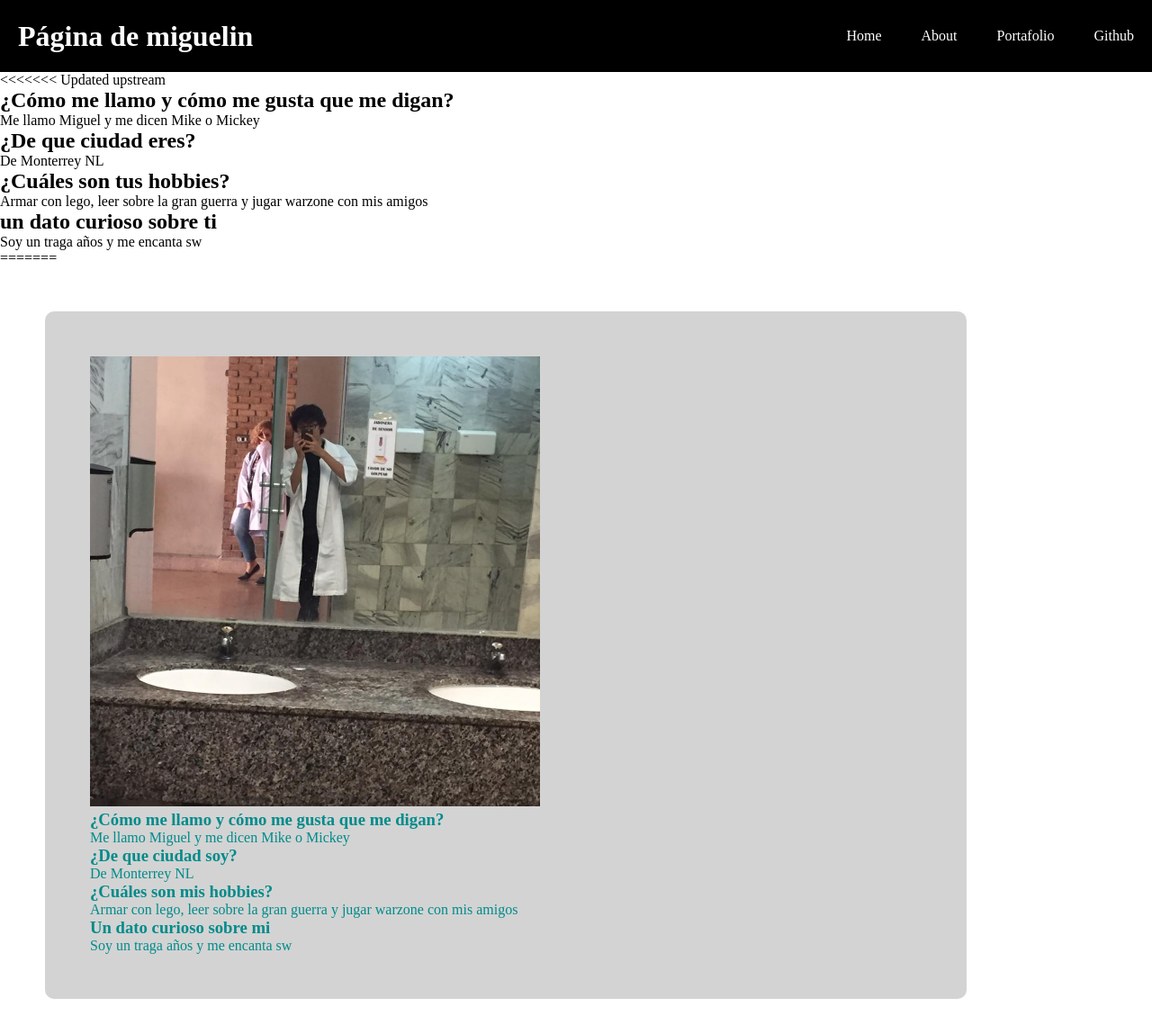
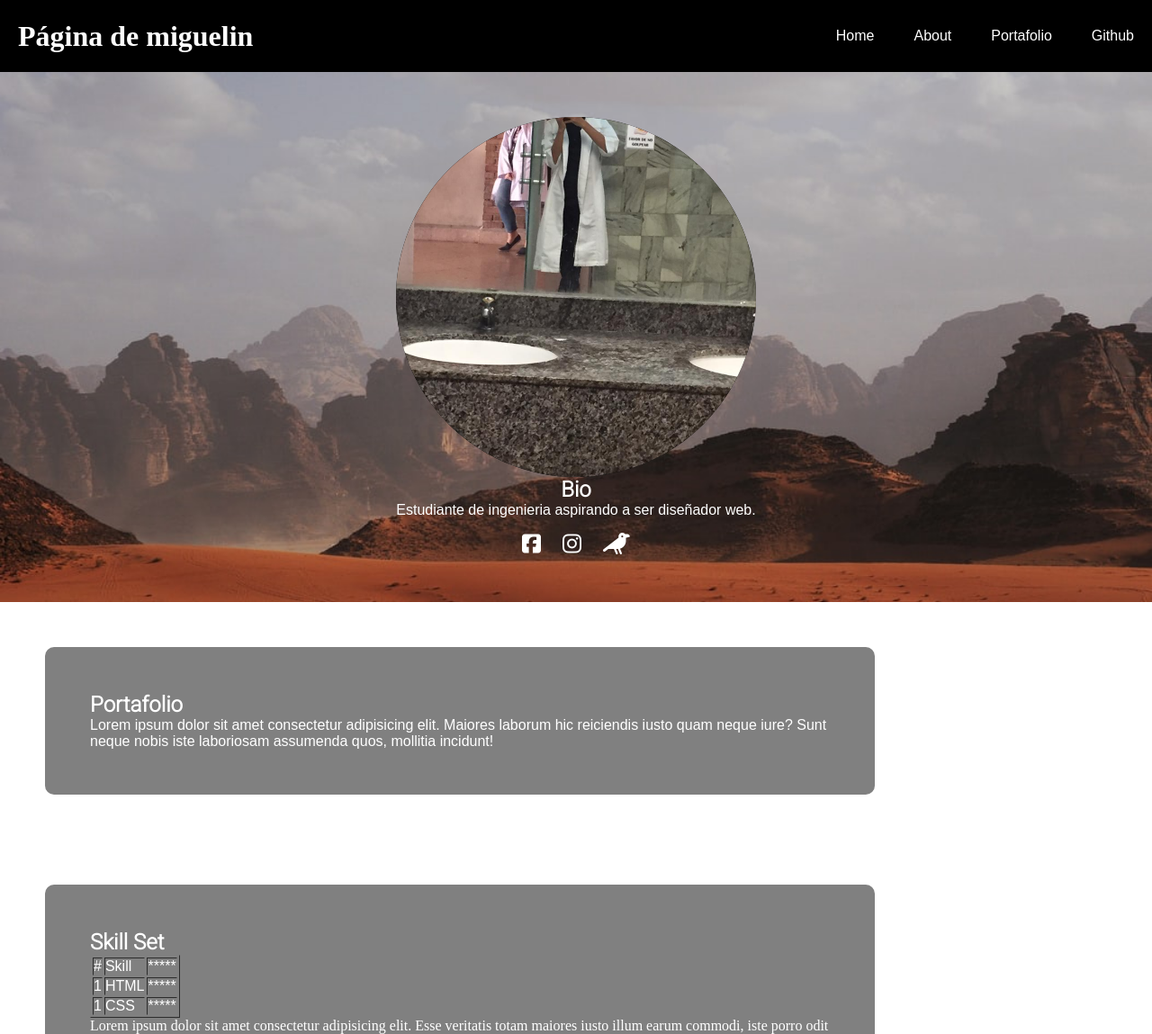
Before and after one commit to WhitishSine8/Practica-1, a plain HTML site: page index.html in a window 1280 px wide. Shown: the top 1149 px of the page at 90% size. Drawn offline with Linux system fonts and the light colour scheme.

Commit message:
Cambios del viernes

```diff
--- a/Assets/CSS/StyleSheet.css
+++ b/Assets/CSS/StyleSheet.css
@@ -1,12 +1,40 @@
+@import url('https://fonts.googleapis.com/css2?family=Roboto:wght@300&display=swap');
 * {
     padding: 0;
     margin: 0;
     box-sizing: border-box;
 }
+
+
+/*
+Styles {
+    font-family: 'Brygada 1918', serif;
+    font-family: 'Roboto', sans-serif;
+}
+*/
+
+
 /*Afectando a la etiqueta*/
 
 html {
     scroll-behavior: smooth;
+}
+
+h1 {
+    font-family: 'Brygada 1918', serif;
+}
+
+h2,
+h3,
+h4 {
+    font-family: 'Roboto', sans-serif;
+}
+
+p,
+a,
+table {
+    font-family: "Oswald", sans-serif;
+    color: white;
 }
 
 header {
@@ -17,7 +45,7 @@
     flex-direction: row;
     justify-content: space-between;
     align-items: center;
-        padding-left: 20px
+    padding-left: 20px;
 }
 
 nav {
@@ -54,11 +82,98 @@
     width: 80%;
     height: auto;
     background-color: #FFFFFF;
-        color: rgb(0, 139, 139);
+    color: white;
     padding: 50px;
     margin: 50px;
-        background-color: lightgray;
+    background-color: grey;
     border-radius: 10px;
 }
+
+
 /*Afectando a la clase*/
+
+
 /*Afectando ID*/
+
+#wellcome {
+    width: 100%;
+    margin: 0;
+    border-radius: 0;
+    background-image: url(../IMG/mars.jpg);
+    background-size: cover;
+    background-repeat: no-repeat;
+    background-position: center;
+    display: flex;
+    flex-direction: column;
+    justify-content: flex-end;
+    align-items: center;
+    text-align: center;
+    background-position: center;
+}
+
+#aboutMe {
+    display: flex;
+    flex-direction: column;
+    justify-content: center;
+    align-items: center;
+    text-align: center;
+}
+
+#bio {
+    margin: 25px;
+}
+
+#profilePic {
+    width: 400px;
+    height: 400px;
+    background-color: black;
+    background-image: url();
+    background-attachment: fixed;
+    background-repeat: no-repeat;
+    background-size: cover;
+    border-radius: 50%;
+    display: flex;
+    flex-direction: column;
+    justify-content: end;
+    align-items: center;
+    overflow: hidden;
+    box-shadow: inset 0px 0px 40px rgba(0, 0, 0, 0.6);
+}
+
+#social {
+    margin-top: 15px;
+}
+
+#social li {
+    display: inline-block;
+}
+
+#social li a {
+    font-size: x-large;
+    color: white;
+    padding: 10px;
+    transition: 0.5s;
+}
+
+#social li a.facebook :hover {
+    color: dodgerblue;
+    transition: 0.5s;
+}
+
+#social li a.instagram :hover {
+    color: hotpink;
+    transition: 0.5s;
+}
+
+#social li a.website :hover {
+    color: slateblue;
+    transition: 0.5s;
+}
+
+
+/*
+#social li a.website : hover {
+    color: slateblue;
+    transition: 0.5s;
+}
+*/
--- a/index.html
+++ b/index.html
@@ -11,7 +11,10 @@
 
 <body>
     <header id="home">
-        <h1>Página de miguelin</h1>
+        <div id="siteName">
+            <h1>Página de miguelin</h1>
+        </div>
+
         <nav>
             <ul>
                 <li>
@@ -29,37 +32,27 @@
             </ul>
         </nav>
     </header>
-<<<<<<< Updated upstream
-    <article>
-        <h2>¿Cómo me llamo y cómo me gusta que me digan?</h2>
-        <p>Me llamo Miguel y me dicen Mike o Mickey</p>
-        <h2>¿De que ciudad eres?</h2>
-        <p>De Monterrey NL</p>
-        <h2>¿Cuáles son tus hobbies?</h2>
-        <p>Armar con lego, leer sobre la gran guerra y jugar warzone con mis amigos</p>
-        <h2>un dato curioso sobre ti</h2>
-        <p>Soy un traga años y me encanta sw</p>
 
-    </article>
-=======
-
-    <section id="articles" class="box">
+    <section id="wellcome" class="box">
         <article id="aboutMe">
 
             <div id="profilePic">
                 <img src="Assets/IMG/yo.jpg" alt="Miguelin" width="500px" height="auto">
             </div>
-
-            <h3>¿Cómo me llamo y cómo me gusta que me digan?</h3>
-            <p>Me llamo Miguel y me dicen Mike o Mickey</p>
-            <h3>¿De que ciudad soy?</h3>
-            <p>De Monterrey NL</p>
-            <h3>¿Cuáles son mis hobbies?</h3>
-            <p>Armar con lego, leer sobre la gran guerra y jugar warzone con mis amigos</p>
-            <h3>Un dato curioso sobre mi</h3>
-            <p>Soy un traga años y me encanta sw</p>
+            <div>
+                <h2>Bio</h2>
+                <p>
+                    Estudiante de ingenieria aspirando a ser diseñador web.
+                </p>
+                <ul id="social">
+                    <li><a href="#"><i class="fab fa-facebook-square"></i></a></li>
+                    <li><a href="#"><i class="fab fa-instagram"></i></a></li>
+                    <li><a href="#"><i class="fas fa-crow"></i></a></li>
+                </ul>
+            </div>
         </article>
     </section>
+
     <main>
         <section id="portafolio">
             <h2>Portafolio</h2>
@@ -69,7 +62,7 @@
 
         <section id="skillSet">
             <h2>Skill Set</h2>
-            <table border=1px>
+            <table border="1px">
                 <thead>
                     <tr>
                         <td>#</td>
@@ -90,9 +83,12 @@
                     </tr>
                 </tbody>
             </table>
+            Lorem ipsum dolor sit amet consectetur adipisicing elit. Esse veritatis totam maiores iusto illum earum commodi, iste porro odit eaque inventore quo! Dolore aperiam itaque officia quod veniam, officiis sequi. Voluptatum in quidem consequatur laborum modi
+            praesentium sunt, quod repellendus porro deserunt amet dolorum ad pariatur enim impedit! Ipsa deserunt in, voluptatibus nihil tempora maiores eos totam repellendus blanditiis molestias quas id corrupti, quasi aspernatur labore enim veniam
+            itaque vero culpa. Odit a eius ea, laudantium maxime corporis quidem eos ipsam sunt voluptates doloremque soluta deleniti itaque provident totam doloribus repudiandae ullam cupiditate pariatur quas iste accusantium quia nihil impedit.
         </section>
     </main>
->>>>>>> Stashed changes
+    <script src="https://kit.fontawesome.com/a012e30e8a.js" crossorigin="anonymous"></script>
 </body>
 
 </html>
```
Also changed, not shown: Assets/IMG/foto.jpg (added), Assets/IMG/mars.jpg (added), Assets/IMG/puente.jpg (added), Assets/IMG/star.jpg (added). Lines whose indentation alone changed are shown as unchanged.
